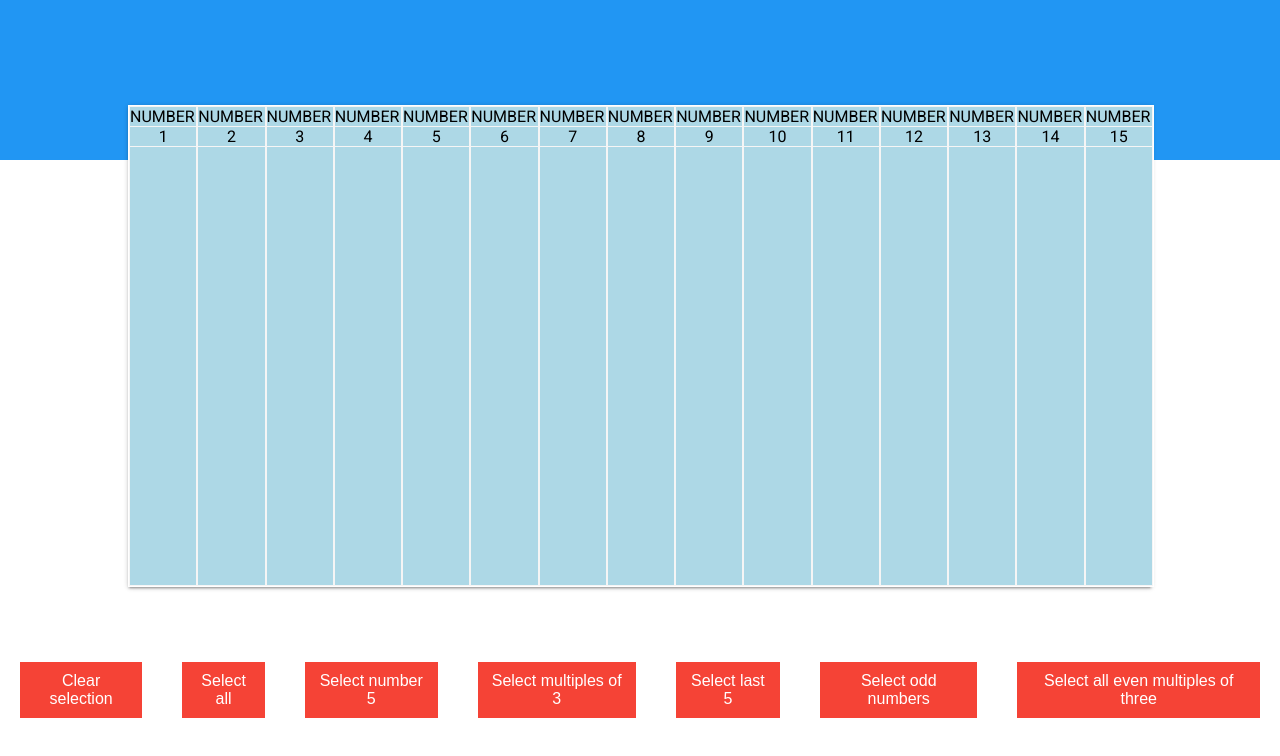
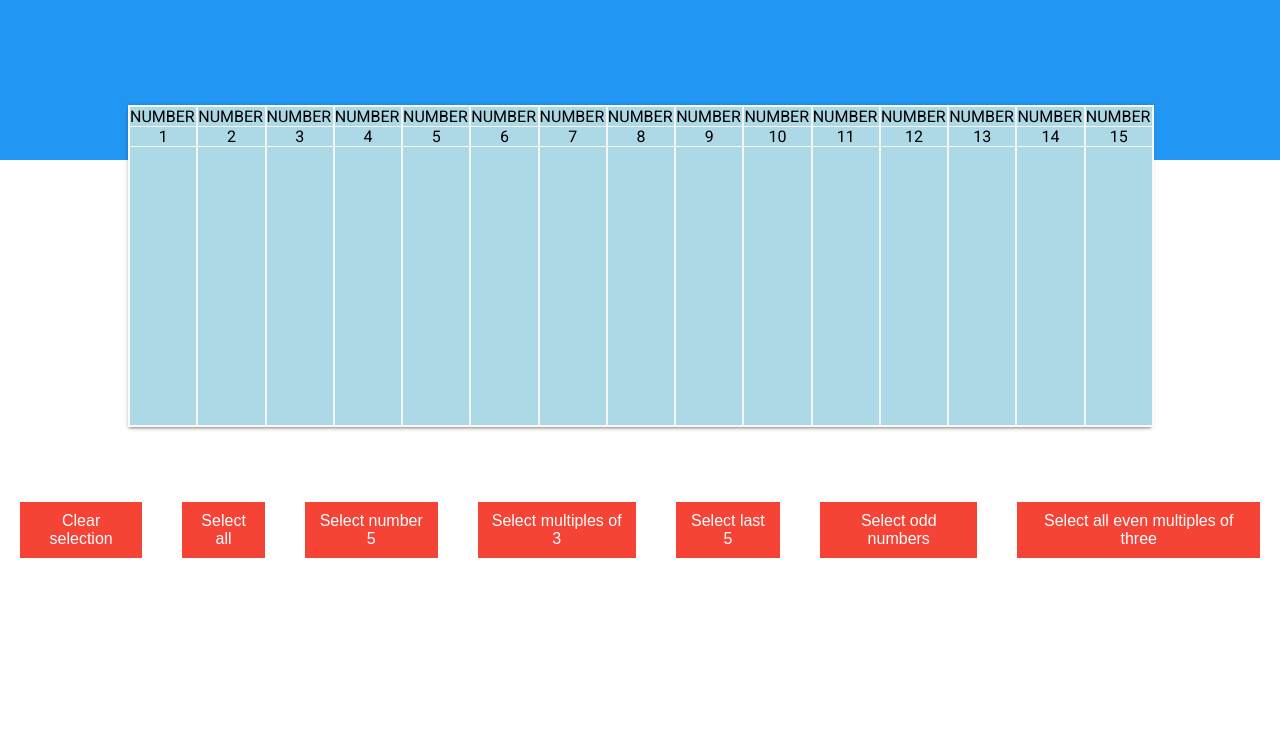
Before and after one commit to AdamModus/wait-web-could-do-that, a website: page src/css/css-nth-function/index.html in a window 1280 px wide. Drawn offline with Linux system fonts and the light colour scheme.

Commit message:
styling fixes on css nth function

```diff
--- a/src/css/css-nth-function/index.html
+++ b/src/css/css-nth-function/index.html
@@ -66,6 +66,7 @@
 
 <style>
     body {
+        background: white;
         margin: 0;
         padding: 0;
         font-family: "Roboto", sans-serif;
@@ -92,7 +93,7 @@
 
     #main {
         width: 100%;
-        height: 60%;
+        height: 40%;
         border: 1px solid white;
         display: flex;
     }
```
